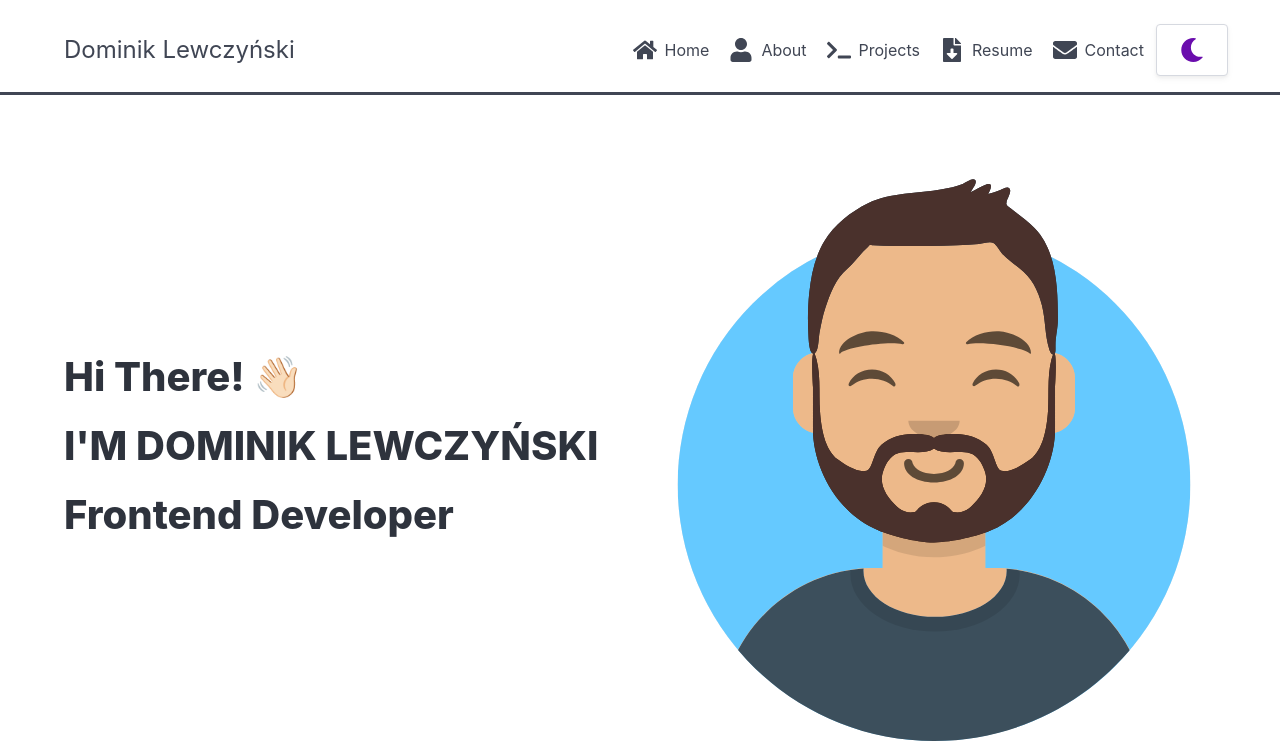
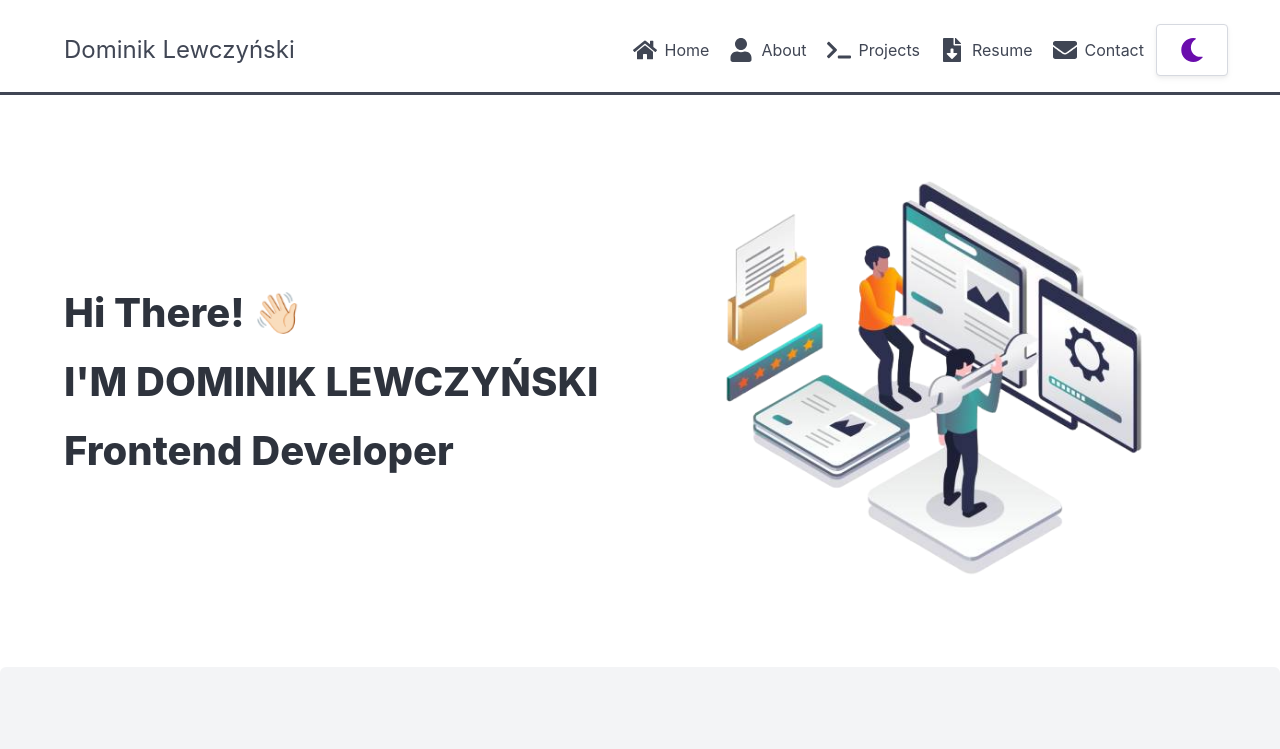
Before and after one commit to DLQuake/portfolio, a Next.js app: page / in a window 1280 px wide. Shown: the top 749 px of the page. Built offline with nearby package versions, Linux system fonts and the light colour scheme.

Commit message:
Change photo and add animation for emoji  in WelcomeSection.js

```diff
--- a/src/components/WelcomeSection.js
+++ b/src/components/WelcomeSection.js
@@ -1,4 +1,4 @@
-"use client"; // Oznaczamy komponent jako klienta
+"use client";
 import Image from 'next/image';
 
 const WelcomeSection = () => {
@@ -7,18 +7,19 @@ const WelcomeSection = () => {
             <div className="container">
                 <div className="columns is-vcentered">
                     <div className="column is-half">
-                        <h1 className="title is-size-2">Hi There! 👋🏻</h1>
+                        <h1 className="title is-size-2">
+                            Hi There! <span className="wave-emoji">👋🏻</span>
+                        </h1>
                         <h2 className="title is-size-2 is-uppercase">I&apos;m Dominik Lewczyński</h2>
                         <p className="title is-size-2">Frontend Developer</p>
                     </div>
 
                     <div className="column is-half">
                         <Image
-                            src="/images/avataaars.svg"
+                            src="/images/draw.png"
                             alt="Twoje zdjęcie"
-                            width={400}
-                            height={300}
-                            layout="responsive"
+                            width={700}
+                            height={0}
                             priority
                         />
                     </div>
```
